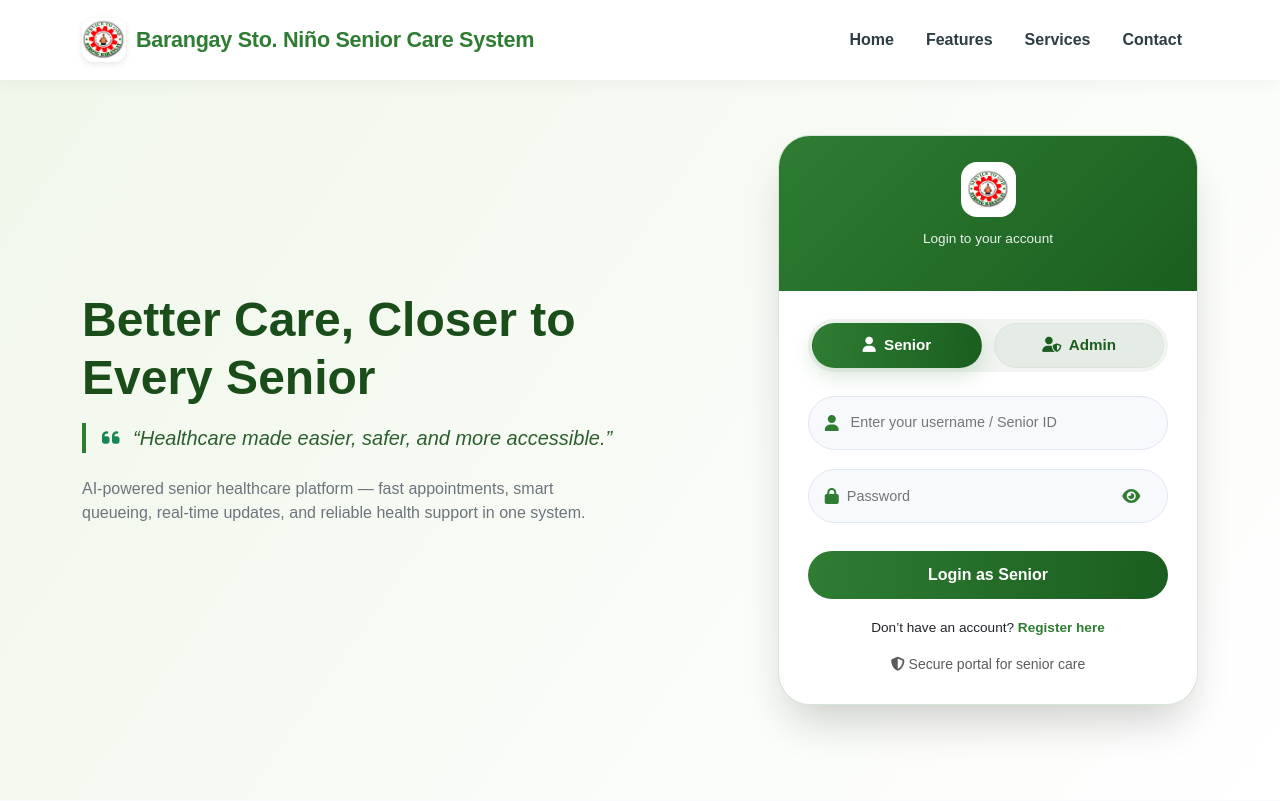
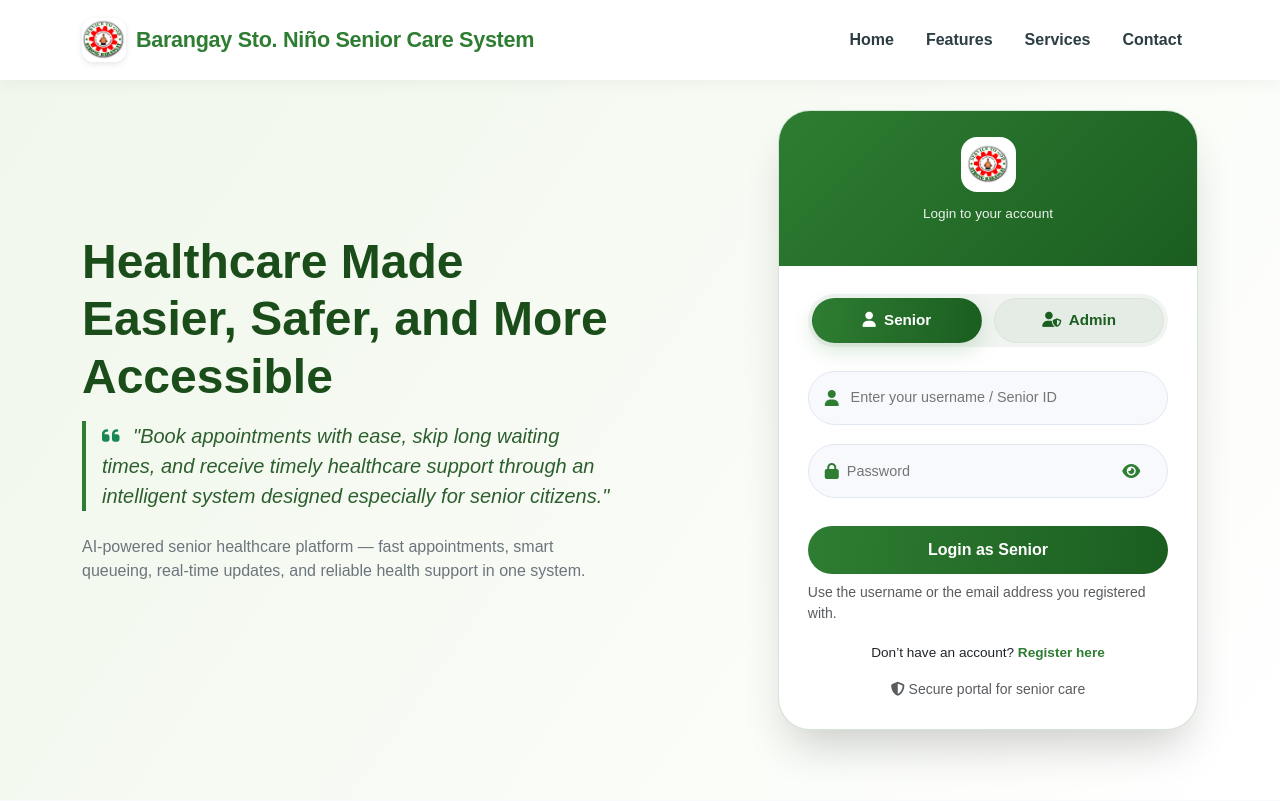
Before and after one commit to caryllybanez6/senior_health_system, a Flask app: page / in a window 1280 px wide. Shown: the top 801 px of the page. Run offline with Flask 3, Linux system fonts and the light colour scheme.

Commit message:
Update hero quote on homepage

```diff
--- a/templates/index.html
+++ b/templates/index.html
@@ -411,12 +411,12 @@
                     <div class="mb-4">
 
                        <h1 class="display-5 fw-bold" style="color: #1b4d1b;">
-    Better Care, Closer to Every Senior
+    Healthcare Made Easier, Safer, and More Accessible
 </h1>
 
 <div class="hero-quote mt-3">
     <i class="fas fa-quote-left me-2 text-success"></i>
-    “Healthcare made easier, safer, and more accessible.”
+   "Book appointments with ease, skip long waiting times, and receive timely healthcare support through an intelligent system designed especially for senior citizens."
 </div>
 
 <p class="mt-4 text-secondary">
@@ -445,7 +445,7 @@
                                 <input type="hidden" name="user_type" id="userTypeField" value="senior">
                                 <div class="input-group-custom">
                                     <i class="fas fa-user"></i>
-                                    <input type="text" id="usernameField" placeholder="Username" name="username" autocomplete="off">
+                                    <input type="text" id="usernameField" placeholder="Username, Email, or Senior ID" name="username" autocomplete="off" value="{{ username or '' }}">
                                 </div>
                                 <div class="input-group-custom">
                                     <i class="fas fa-lock"></i>
@@ -454,6 +454,7 @@
                                 </div>
                                 <button type="submit" class="btn-login mt-2" id="loginBtnAction">Login</button>
                             </form>
+                            <p class="small text-muted mt-2">Use the username or the email address you registered with.</p>
                             <div class="register-link">
                                 Don’t have an account? <a href="/register">Register here</a>
                             </div>
@@ -594,7 +595,8 @@
                 opt.classList.add('active');
                 const userType = opt.getAttribute('data-type');
                 updateUserType(userType);
-                // (optional) store for future
+                document.getElementById('userTypeField').value = userType;
+                // store selection for future
                 sessionStorage.setItem('selectedUserType', userType);
             });
         });
```
